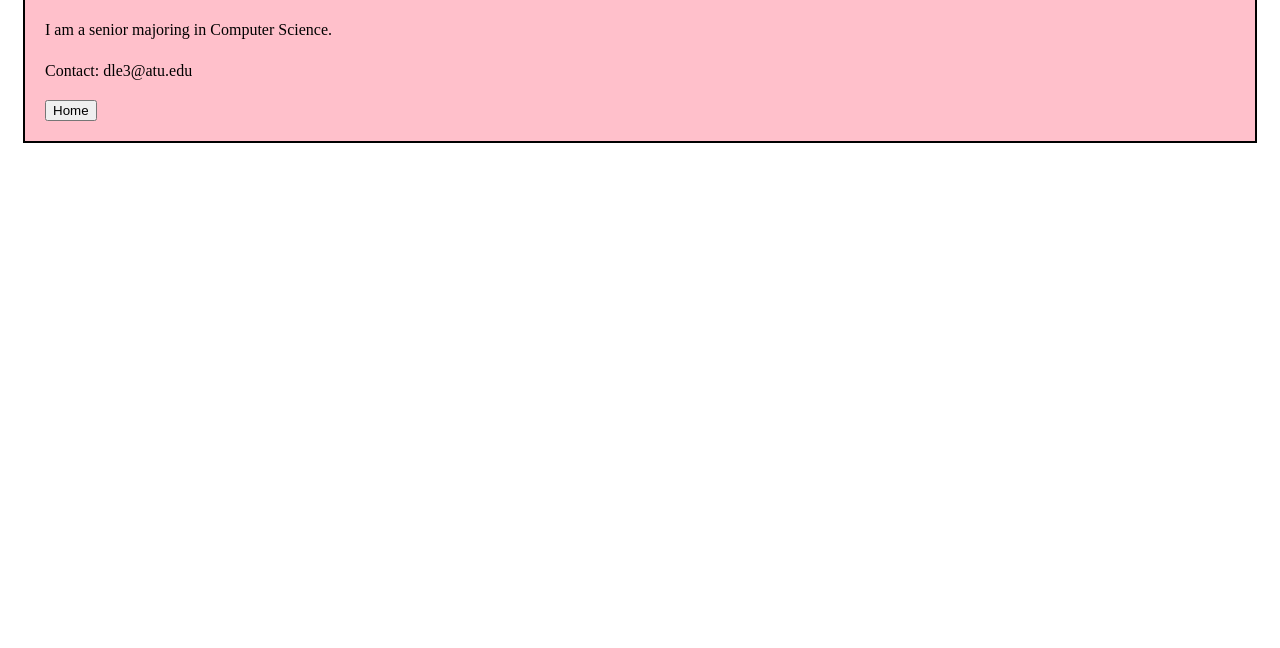
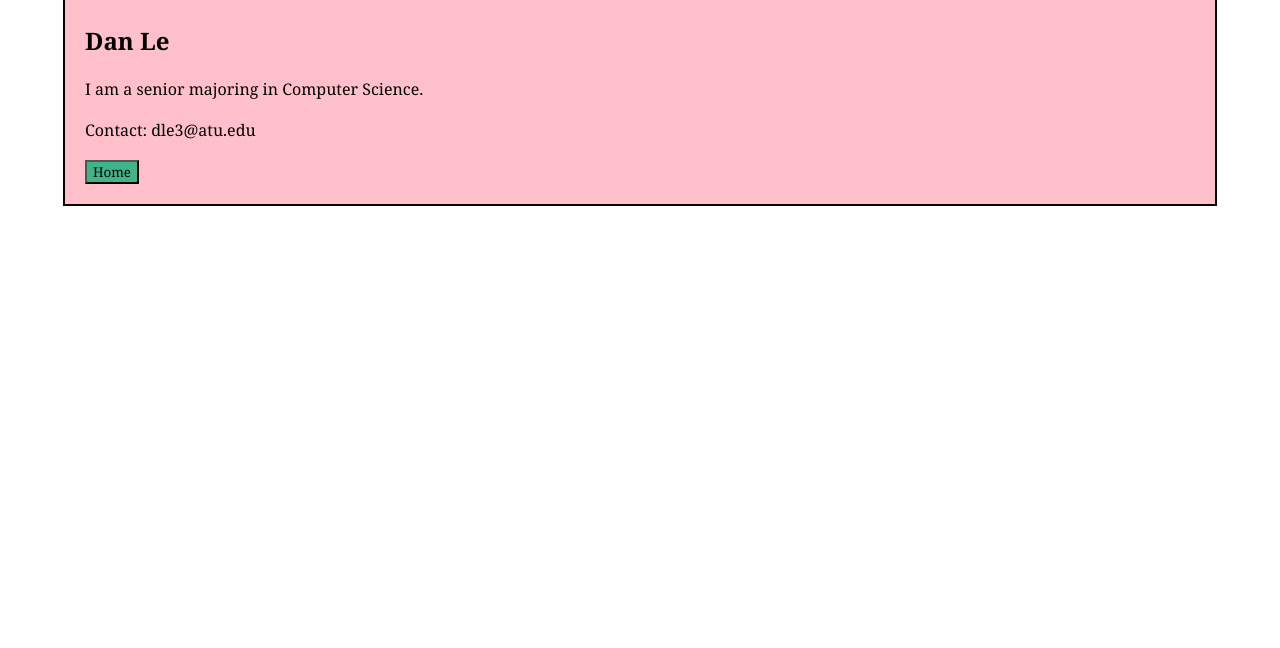
Before and after one commit to dvle/Web-Programming, a plain HTML site: page week4/index.html in a window 1280 px wide. Shown: the part 152-800 px from the top of the page. Drawn offline with Linux system fonts and the light colour scheme.

Commit message:
modified week4 index.html

```diff
--- a/week4/index.html
+++ b/week4/index.html
@@ -1,7 +1,7 @@
 <!DOCTYPE html>
 <html lang='en'>
     <head>
-        <link rel="stylesheet" href="practice.css">
+        <link rel="stylesheet" href="styles.css">
         <meta charset="utf-8">
         <title>About Me</title>
         <style>
```
